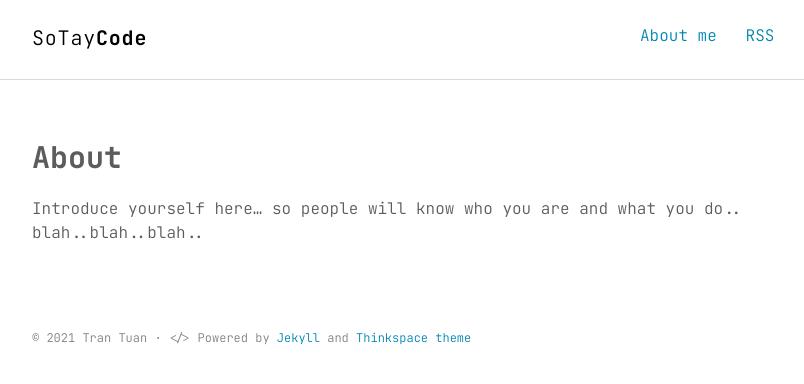
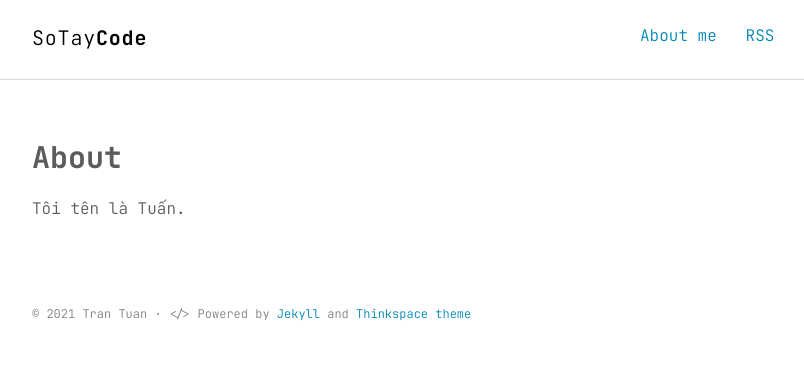
Before and after one commit to sotaycode/notecode, a Jekyll site: the page built from about.md, in a window 1280 px wide. Shown: the top 384 px of the page, without its empty margins (232-1036 px from the left). Built offline with Jekyll 4.4.1, drawn with Linux system fonts in a browser that asks for light colours.

Commit message:
Update about

```diff
--- a/about.md
+++ b/about.md
@@ -4,4 +4,4 @@ title: About
 permalink: /about/
 ---
 
-Introduce yourself here... so people will know who you are and what you do.. blah..blah..blah..
+Tôi tên là Tuấn.
```
